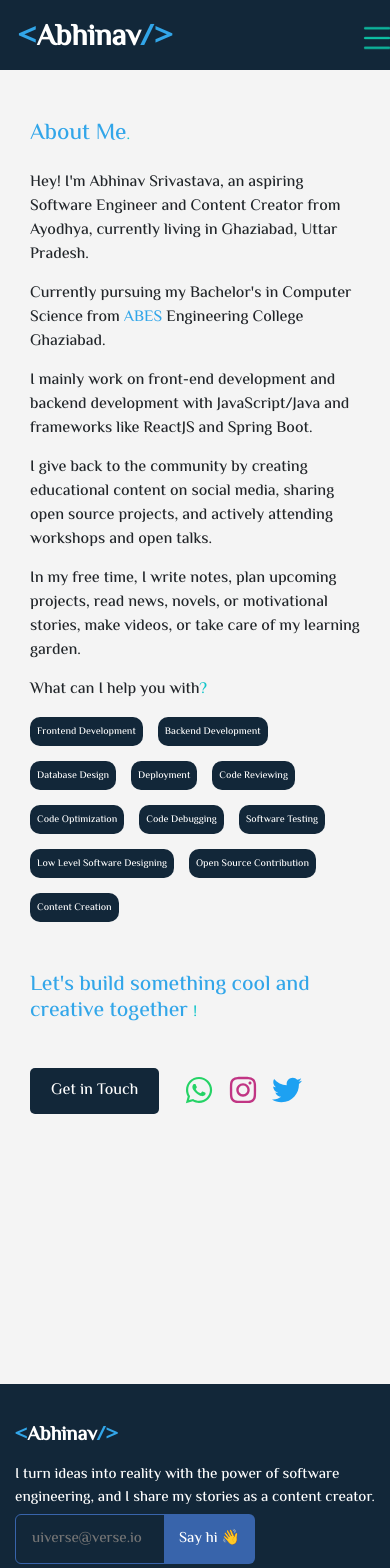
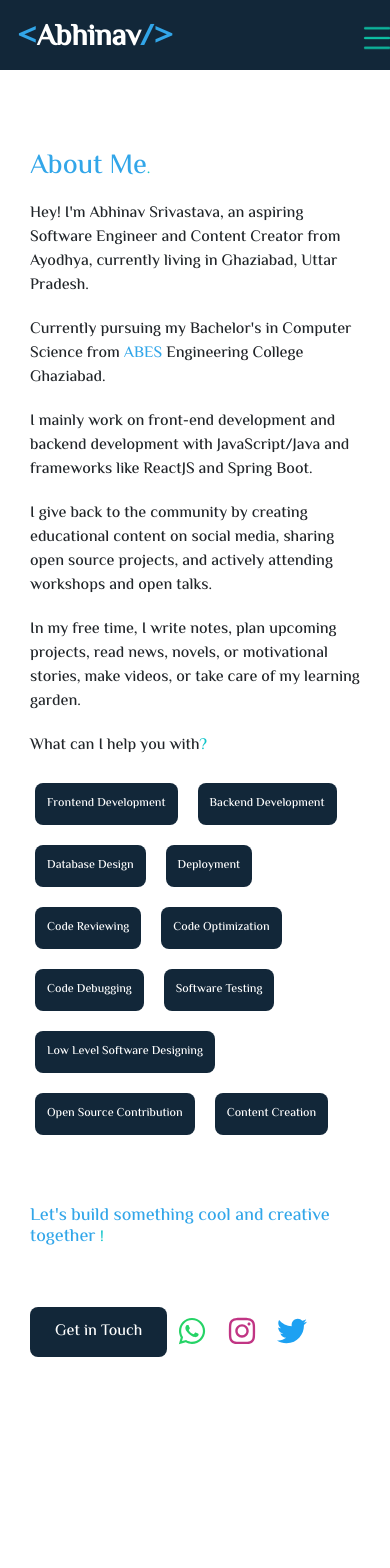
Before and after one commit to Abhinavrajsrivastav/AbhainavSrivastav, a React (Create React App) app: page /About in a window 390 px wide. Shown: the top 1568 px of the page. Built offline with nearby package versions, Linux system fonts and the light colour scheme.

Commit message:
04-07-2024-004

```diff
--- a/src/Components/About/About.css
+++ b/src/Components/About/About.css
@@ -114,11 +114,68 @@ h3, h4 {
 
 
 @media (max-width: 1005px) {
-    .abouts {
-        margin: 30px 10px 0 10px;
-    }
+  .abouts {
+    margin: 50px 10px 0 10px;
+    padding: 20px;
+    font-size: 14px;
+  }
 
-    .about-body {
-        max-width: 100%;
-    }
+  .about-body,
+  .abouts-me,
+  .My-Services,
+  .Follow-Me,
+  .Fotter-1 {
+    font-size: 14px;
+    gap: 20px;
+  }
+
+  .abouts-me h3 {
+    font-size: 28px;
+    position: relative;
+    top: 10px;
+  }
+
+  .Service-Body li {
+    font-size: 12px;
+    padding: 12px;
+    margin: 5px;
+    border-radius: 8px;
+    transition: transform 0.3s, background-color 0.3s;
+  }
+
+  .Service-Body ul {
+    gap: 10px;
+  }
+
+  .Service-Body {
+    gap: 10px;
+  }
+
+  .Fotter-1 h4 {
+    margin-top: 30px;
+    font-size: 18px;
+  }
+
+  .Get-In-Touch {
+    margin-top: 30px;
+  }
+
+  .btn.bg {
+    padding: 12px 24px;
+    border-radius: 8px;
+  }
+
+  .social-icons {
+    gap: 20px;
+    margin-left: 0;
+  }
+
+  .social-icons a {
+    font-size: 24px;
+    transition: 0.3s ease-in-out;
+  }
+
+  .social-icons a:hover {
+    transform: scale(1.2);
+  }
 }
--- a/src/Components/Achivements/Achivements.css
+++ b/src/Components/Achivements/Achivements.css
@@ -117,7 +117,10 @@
 }
 
 /* Media Query for Mobile View */
-@media (max-width: 1000px) {
+@media (max-width: 1005px) {
+  .Achivements-Box{
+  left: 0px;
+}
 
   .cta{
     left: 20px;
--- a/src/Components/Achivements/Achivements.jsx
+++ b/src/Components/Achivements/Achivements.jsx
@@ -14,7 +14,7 @@ const Achivements = () => {
       <div className="Page-Work">
         <div className="Page-Work-Head">
           <span className="Page-Text">My Achievements<span>.</span></span><br />
-          <span className="Page-Text-description">Here are some of my Achievements,<br /> I Proudly 🩵 have.</span>
+          <span className="Page-Text-description">Here are some of my Achievements,<br /> I Proudly 🩵 Have.</span>
         </div>
         <div className="Page-Cards">
           {AchivementsData.map((data, index) => (
--- a/src/Components/Achivements/AchivementsCard/AchivementsCard.css
+++ b/src/Components/Achivements/AchivementsCard/AchivementsCard.css
@@ -137,8 +137,8 @@
     position: relative;
     padding-bottom: 0px;
     left: 0px;
-    max-height: 450px;
     gap: 0px;
+    min-width: 360px;
   }
 
   .Achive-Tools-img {
--- a/src/Components/Achivements/AchivementsCard/Certifications.css
+++ b/src/Components/Achivements/AchivementsCard/Certifications.css
@@ -95,7 +95,7 @@
     position: relative;
     padding-bottom: 0px;
     left: 0px;
-    max-height: 450px;
+    max-height: 400px;
     gap: 0px;
   }
 
--- a/src/Components/Contacts/Contacts.css
+++ b/src/Components/Contacts/Contacts.css
@@ -3,7 +3,6 @@ body {
   margin: 0;
   padding: 0;
   font-family: 'El Messiri', sans-serif;
-  background-color: #f4f4f4;
 }
 
 .App {
@@ -40,7 +39,7 @@ label {
 textarea,
 select {
   padding: 12px;
-  border: 1px solid #ddd;
+  border: 1px solid #002b62;
   border-radius: 5px;
   margin-bottom: 20px;
   width: 100%;
@@ -52,7 +51,7 @@ input:focus,
 textarea:focus,
 select:focus {
   outline: none;
-  border-color: #6b46c1;
+  border-color: #0f034b;
 }
 
 .recaptcha {
@@ -86,7 +85,7 @@ select:focus {
 }
 
 .Submit-responses {
-  background-color: #2c90c7fa;
+  background-color: #2e50a0c6;
   width: 100%;
   color: #fff;
   padding: 15px;
@@ -97,7 +96,7 @@ select:focus {
 }
 
 .Submit-responses:hover {
-  background-color: #13bfdac6;
+  background-color: #123485c6;
 }
 
 .Submit-responses:active,
--- a/src/Components/Home/Home.css
+++ b/src/Components/Home/Home.css
@@ -35,7 +35,7 @@
 }
 
 .highlight {
-  color: rgb(18, 197, 202);
+  color: var(--text-color)
 }
 
 .Head-About {
@@ -54,6 +54,10 @@
   display: flex;
   flex-direction: row;
   gap: 10px;
+}
+
+.element-1 p{
+  background-color: rgb(26, 93, 187);
 }
 
 .element-2{
@@ -77,7 +81,7 @@
 .Profession p {
   padding: 4px;
   font-size: 13px;
-  background-color: rgb(91 194 213 / 50%);
+  background-color: rgb(26, 93, 187);
   border-radius: 2px;
 }
 
@@ -123,7 +127,7 @@
   border: none;
   color: #fff;
   cursor: pointer;
-  background-color: rgb(75 135 196);
+  background-color: rgb(26, 93, 187);
   transition: all 0.2s ease;
 
 }
@@ -146,15 +150,15 @@
 
 .button:hover:before {
   top: -70%;
-  background-image: radial-gradient(circle, rgb(18, 197, 202) 20%, transparent 20%),
-    radial-gradient(circle, transparent 20%, rgb(18, 197, 202) 20%, transparent 30%),
-    radial-gradient(circle, rgb(18, 197, 202) 20%, transparent 20%),
-    radial-gradient(circle, rgb(18, 197, 202) 20%, transparent 20%),
-    radial-gradient(circle, transparent 10%, rgb(18, 197, 202) 15%, transparent 20%),
-    radial-gradient(circle, rgb(18, 197, 202) 20%, transparent 20%),
-    radial-gradient(circle, rgb(18, 197, 202) 20%, transparent 20%),
-    radial-gradient(circle, rgb(18, 197, 202) 20%, transparent 20%),
-    radial-gradient(circle, rgb(18, 197, 202) 20%, transparent 20%);
+  background-image: radial-gradient(circle, rgb(9, 55, 135) 20%, transparent 20%),
+    radial-gradient(circle, transparent 20%, rgb(4, 33, 78) 20%, transparent 30%),
+    radial-gradient(circle, rgb(6, 79, 119) 20%, transparent 20%),
+    radial-gradient(circle, rgb(21, 43, 142) 20%, transparent 20%),
+    radial-gradient(circle, transparent 10%, rgb(14, 73, 140) 15%, transparent 20%),
+    radial-gradient(circle, rgb(18, 95, 202) 20%, transparent 20%),
+    radial-gradient(circle, rgb(18, 85, 202) 20%, transparent 20%),
+    radial-gradient(circle, rgb(18, 89, 202) 20%, transparent 20%),
+    radial-gradient(circle, rgb(18, 85, 202) 20%, transparent 20%);
   background-size: 10% 10%, 20% 20%, 15% 15%, 20% 20%, 18% 18%, 10% 10%, 15% 15%,
     10% 10%, 18% 18%;
   background-position: 50% 120%;
@@ -181,13 +185,13 @@
 
 .button:hover::after {
   bottom: -70%;
-  background-image: radial-gradient(circle, rgb(18, 197, 202) 20%, transparent 20%),
-    radial-gradient(circle, rgb(18, 197, 202) 20%, transparent 20%),
-    radial-gradient(circle, transparent 10%, rgb(18, 197, 202) 15%, transparent 20%),
-    radial-gradient(circle, rgb(18, 197, 202) 20%, transparent 20%),
-    radial-gradient(circle, rgb(18, 197, 202) 20%, transparent 20%),
-    radial-gradient(circle, rgb(18, 197, 202) 20%, transparent 20%),
-    radial-gradient(circle, rgb(18, 197, 202) 20%, transparent 20%);
+  background-image: radial-gradient(circle, rgb(18, 58, 202) 20%, transparent 20%),
+    radial-gradient(circle, rgb(10, 49, 108) 20%, transparent 20%),
+    radial-gradient(circle, transparent 10%, rgb(18, 49, 202) 15%, transparent 20%),
+    radial-gradient(circle, rgb(8, 49, 138) 20%, transparent 20%),
+    radial-gradient(circle, rgb(3, 51, 96) 20%, transparent 20%),
+    radial-gradient(circle, rgb(8, 54, 128) 20%, transparent 20%),
+    radial-gradient(circle, rgb(15, 44, 110) 20%, transparent 20%);
   background-size: 15% 15%, 20% 20%, 18% 18%, 20% 20%, 15% 15%, 20% 20%, 18% 18%;
   background-position: 50% 0%;
   animation: greenbottomBubbles 0.6s ease;
--- a/src/Components/Skills/Skills.css
+++ b/src/Components/Skills/Skills.css
@@ -2,8 +2,11 @@
   display: flex;
   flex-direction: column;
   justify-content: center;
-  align-items: start;
+  align-items: center;
+  text-align: center;
   padding-bottom: 100px;
+  position: relative;
+  top: 50px;
 }
 
 .languages,
@@ -24,13 +27,13 @@ p {
 }
 
 h2 {
-  color: #333;
+  color: var(--text-color);
 }
 
 .skills-container {
   list-style-type: none;
   padding: 30px;
-  border: 1px solid #333;
+  border: 1px solid #182d8e;
   display: flex;
   flex-direction: row;
   gap: 40px;
--- a/src/Data/AchiementData.jsx
+++ b/src/Data/AchiementData.jsx
@@ -26,6 +26,22 @@ const AchiementData = () => {
             link: "https://codolio.com/profile/2llPokxI",
             techs: ["Java", "DSA", "Competitive Programming"]
         },
+                {
+            src: "./images/Achivements/github.png",
+            gitHub: "",
+            name: "Github Stats",
+            about: "🏆 Achived 15+ Stars | 1000+ Commits",
+            link: "https://github.com/Abhinavrajsrivastav",
+            techs: ["Core Java", "DSA", "Competitive Programming", "Contribution", "Open Source", "JavaScript", "React.js", "Node.js", "Spring Boot"]
+        },
+        {
+            src: "./images/Achivements/Hackerranks.png",
+            gitHub: "",
+            name: "Hackerrank Stats",
+            about: "🏆 Java - 3 🌟| C - 4S 🌟| PS - 3S 🌟",
+            link: "https://www.hackerrank.com/profile/CSME2A_b1531174",
+            techs: ["Java", "DSA", "Competitive Programming", "C", "Problem Solving", "SQL", "Python"]
+        },
         {
             src: "./images/Achivements/leetcode100days.png",
             gitHub: "",
@@ -42,22 +58,6 @@ const AchiementData = () => {
         //     link: "https://leetcode.com/Abhinav254/",
         //     techs: ["Java", "DSA", "Competitive Programming", "Coding Contest"]
         // },
-        {
-            src: "./images/Achivements/github.png",
-            gitHub: "",
-            name: "Github Stats",
-            about: "🏆 Achived 15+ Stars | 1000+ Commits",
-            link: "https://github.com/Abhinavrajsrivastav",
-            techs: ["Core Java", "DSA", "Competitive Programming", "Contribution", "Open Source", "JavaScript", "React.js", "Node.js", "Spring Boot"]
-        },
-        {
-            src: "./images/Achivements/Hackerranks.png",
-            gitHub: "",
-            name: "Hackerrank Stats",
-            about: "Java - 3S | C - 4S | PS - 3S",
-            link: "https://www.hackerrank.com/profile/CSME2A_b1531174",
-            techs: ["Java", "DSA", "Competitive Programming", "C", "Problem Solving", "SQL", "Python"]
-        }
     ];
 
 
```
